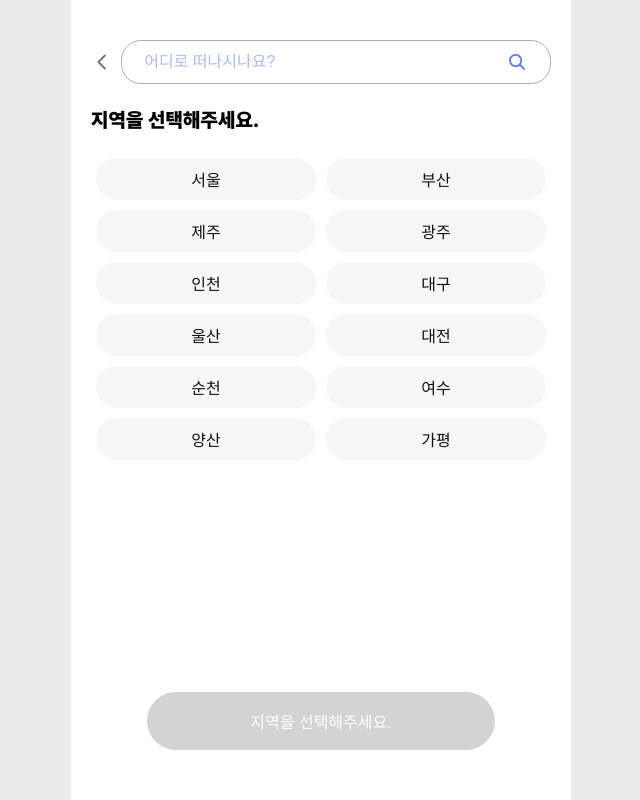
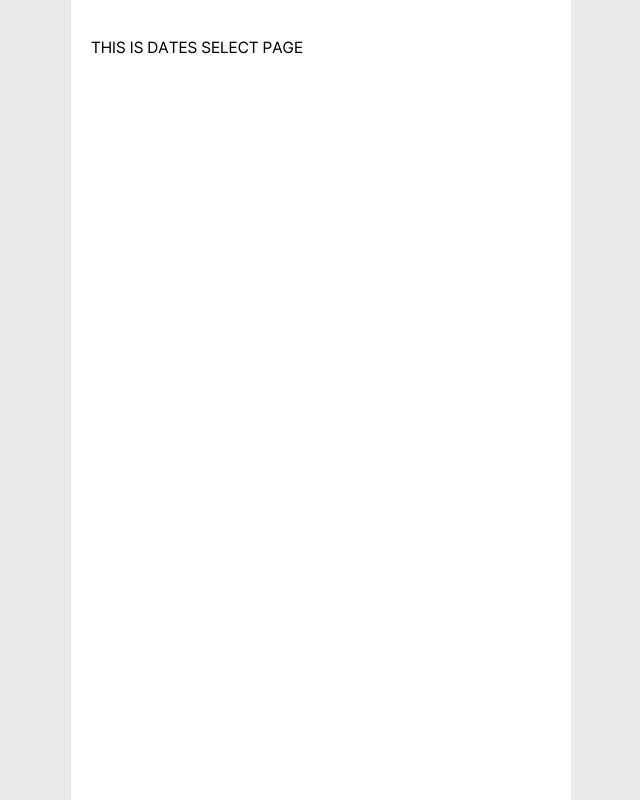
Before and after one commit to SugarSyrup/gabozago_FE, a React (Vite) app: page /mytrip/create in a window 1280 px wide. Shown: the whole page, without its empty margins (319-959 px from the left). Built offline with nearby package versions, Linux system fonts and the light colour scheme.

Commit message:
feat(#22): routing 재정리

```diff
--- /dev/null
+++ b/src/pages/MyTripDatesSelectPage.tsx
@@ -0,0 +1,11 @@
+import PageTemplate from "../components/common/PageTemplate";
+
+function MyTripDatesSelectPage() {
+    return(<>
+        <PageTemplate header={false} nav={false}>
+            <span>THIS IS DATES SELECT PAGE</span>
+        </PageTemplate>
+    </>)
+}
+
+export default MyTripDatesSelectPage;
--- a/src/pages/MyTripCreatePage.tsx
+++ b/src/pages/MyTripLocationSelectPage.tsx
@@ -19,7 +19,7 @@ import useSearchInput from "../hooks/useSearchInput";
 import * as S from "../styles/pages/MyTripCreatePage.style";
 import { Heading } from "../styles/common/Heading.style";
 
-function MyTripCreatePage() {
+function MyTripLocationSelectPage() {
     const [selectedLocations, setSelectedLocations] = useRecoilState(
         selectedLocationsState
     );
@@ -129,4 +129,4 @@ function MyTripCreatePage() {
     );
 }
 
-export default MyTripCreatePage;
+export default MyTripLocationSelectPage;
```
Also changed, not shown: src/router.tsx (+7 -2 lines).
